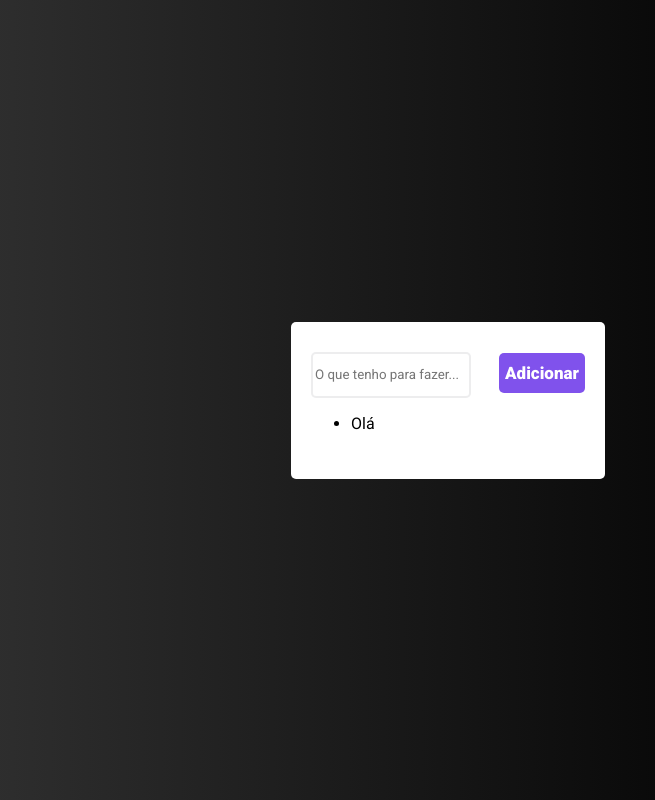
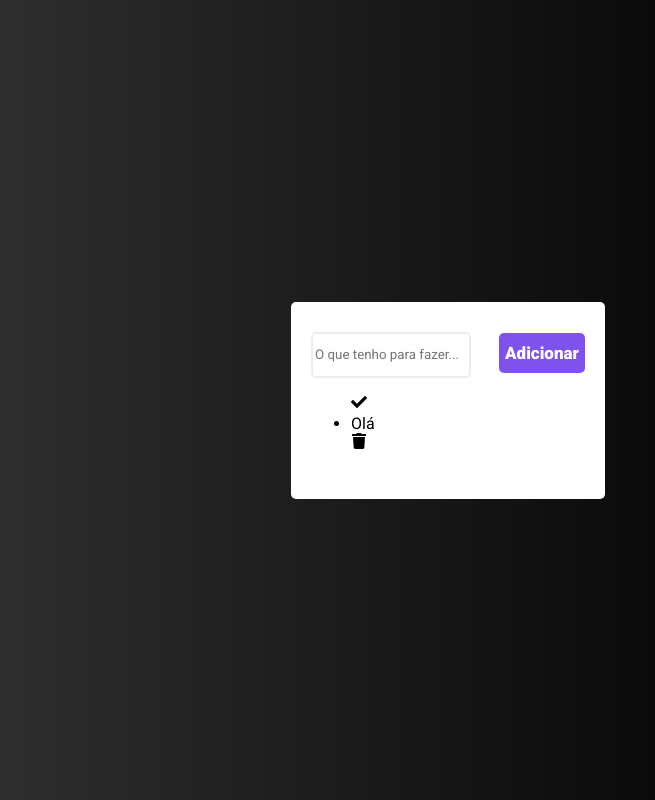
Before and after one commit to valeskamdev/to-do-list, a React (Vite) app: page / in a window 1280 px wide. Shown: the whole page, without its empty margins (192-847 px from the left). Built offline with nearby package versions, Linux system fonts and the light colour scheme.

Commit message:
custom icons

```diff
--- a/package.json
+++ b/package.json
@@ -11,6 +11,7 @@
   "dependencies": {
     "react": "^18.2.0",
     "react-dom": "^18.2.0",
+    "react-icons": "^4.7.1",
     "styled-components": "^5.3.6",
     "uuid": "^9.0.0"
   },
--- a/src/App.jsx
+++ b/src/App.jsx
@@ -1,5 +1,7 @@
 import React, { useState } from 'react';
 import { v4 as uuid } from 'uuid';
+
+import { FaTrash, FaCheck } from "react-icons/fa";
 
 import { Container, ToDoList, Input, Button } from './styles.js'
 
@@ -26,7 +28,11 @@ function App() {
       <ul>
         {
           list.map(item => (
-            <li key={item.id}>{item.task}</li>
+            <div>
+              <FaCheck />
+              <li key={item.id}>{item.task}</li>
+              <FaTrash />
+            </div>
           ))
         }
       </ul>
```
Also changed, not shown: 1 other file (tests, documents, lock files or other folders).
